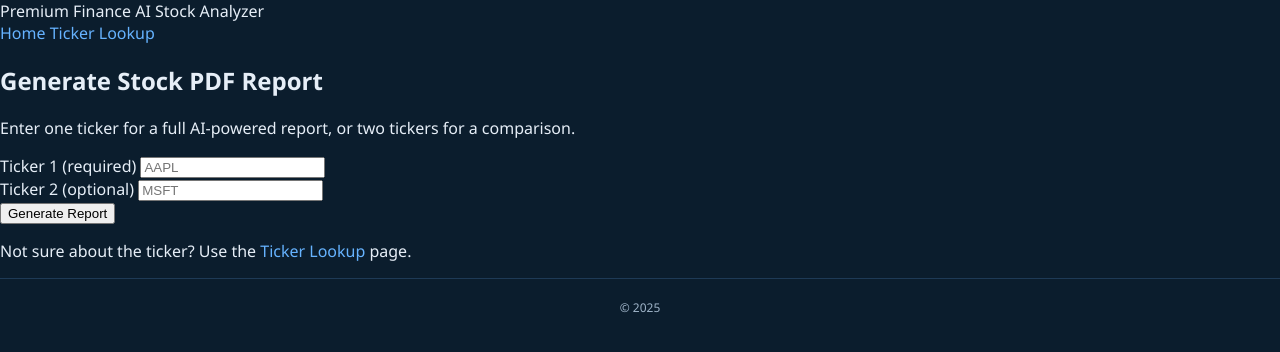
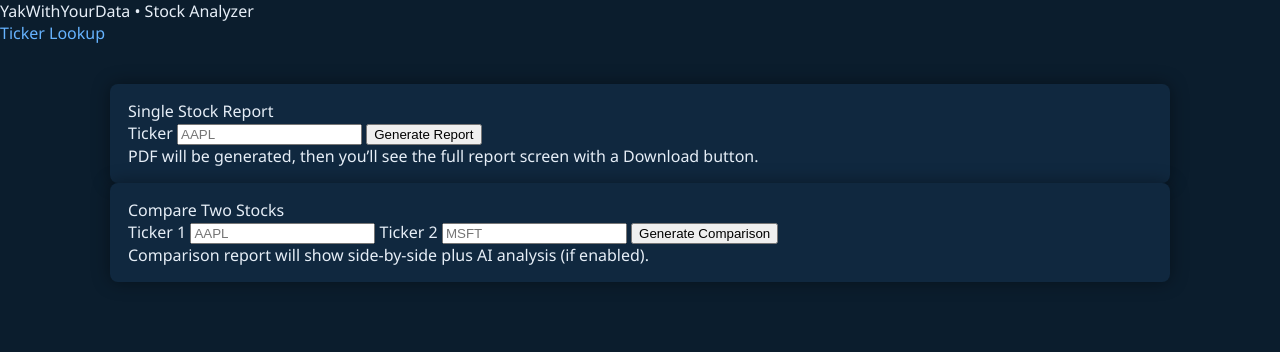
Before and after one commit to johnpirisino/stockwebapp, a Flask app: page / in a window 1280 px wide. Shown: the top 352 px of the page. Run offline with Flask 3, Linux system fonts and the light colour scheme.

Commit message:
Refactor index.html structure and forms

```diff
--- a/templates/index.html
+++ b/templates/index.html
@@ -1,31 +1,55 @@
-{% extends "base.html" %}
-{% block content %}
+<!doctype html>
+<html lang="en">
+<head>
+  <meta charset="utf-8" />
+  <meta name="viewport" content="width=device-width,initial-scale=1" />
+  <title>Stock Analyzer</title>
+  <link rel="stylesheet" href="{{ url_for('static', filename='style.css') }}">
+</head>
+<body>
+  <div class="topbar">
+    <div class="brand">YakWithYourData • Stock Analyzer</div>
+    <div class="topbar-links">
+      <a class="link" href="{{ url_for('lookup') }}">Ticker Lookup</a>
+    </div>
+  </div>
 
-<div class="card-premium">
-  <h2>Generate Stock PDF Report</h2>
-  <p class="muted">
-    Enter one ticker for a full AI-powered report, or two tickers for a comparison.
-  </p>
+  <div class="container">
+    {% with messages = get_flashed_messages(with_categories=true) %}
+      {% if messages %}
+        <div class="alerts">
+          {% for category, msg in messages %}
+            <div class="alert {{ category }}">{{ msg }}</div>
+          {% endfor %}
+        </div>
+      {% endif %}
+    {% endwith %}
 
-  <form method="POST" action="{{ url_for('create_checkout') }}" class="form-grid">
-    <div class="form-group">
-      <label for="ticker1">Ticker 1 (required)</label>
-      <input type="text" id="ticker1" name="ticker1" placeholder="AAPL">
+    <div class="grid-2">
+      <div class="card">
+        <div class="card-title">Single Stock Report</div>
+        <form method="POST" action="{{ url_for('generate') }}">
+          <input type="hidden" name="mode" value="single">
+          <label>Ticker</label>
+          <input class="input" name="ticker1" placeholder="AAPL" autocomplete="off" />
+          <button class="btn primary" type="submit">Generate Report</button>
+          <div class="hint">PDF will be generated, then you’ll see the full report screen with a Download button.</div>
+        </form>
+      </div>
+
+      <div class="card">
+        <div class="card-title">Compare Two Stocks</div>
+        <form method="POST" action="{{ url_for('generate') }}">
+          <input type="hidden" name="mode" value="compare">
+          <label>Ticker 1</label>
+          <input class="input" name="ticker1" placeholder="AAPL" autocomplete="off" />
+          <label>Ticker 2</label>
+          <input class="input" name="ticker2" placeholder="MSFT" autocomplete="off" />
+          <button class="btn" type="submit">Generate Comparison</button>
+          <div class="hint">Comparison report will show side-by-side plus AI analysis (if enabled).</div>
+        </form>
+      </div>
     </div>
-
-    <div class="form-group">
-      <label for="ticker2">Ticker 2 (optional)</label>
-      <input type="text" id="ticker2" name="ticker2" placeholder="MSFT">
-    </div>
-
-    <div class="form-actions">
-      <button type="submit" class="btn-primary">Generate Report</button>
-    </div>
-  </form>
-
-  <p class="muted small">
-    Not sure about the ticker? Use the <a href="{{ url_for('lookup') }}">Ticker Lookup</a> page.
-  </p>
-</div>
-
-{% endblock %}
+  </div>
+</body>
+</html>
```
